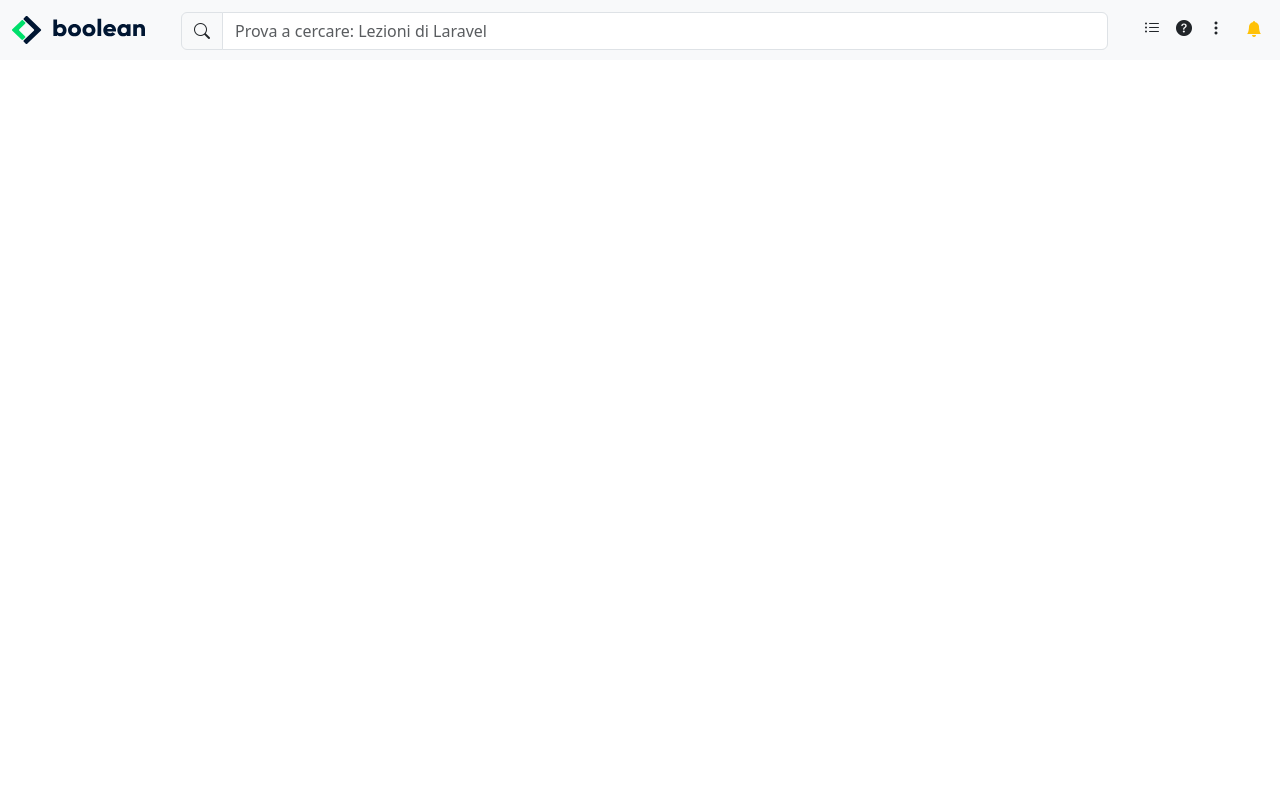
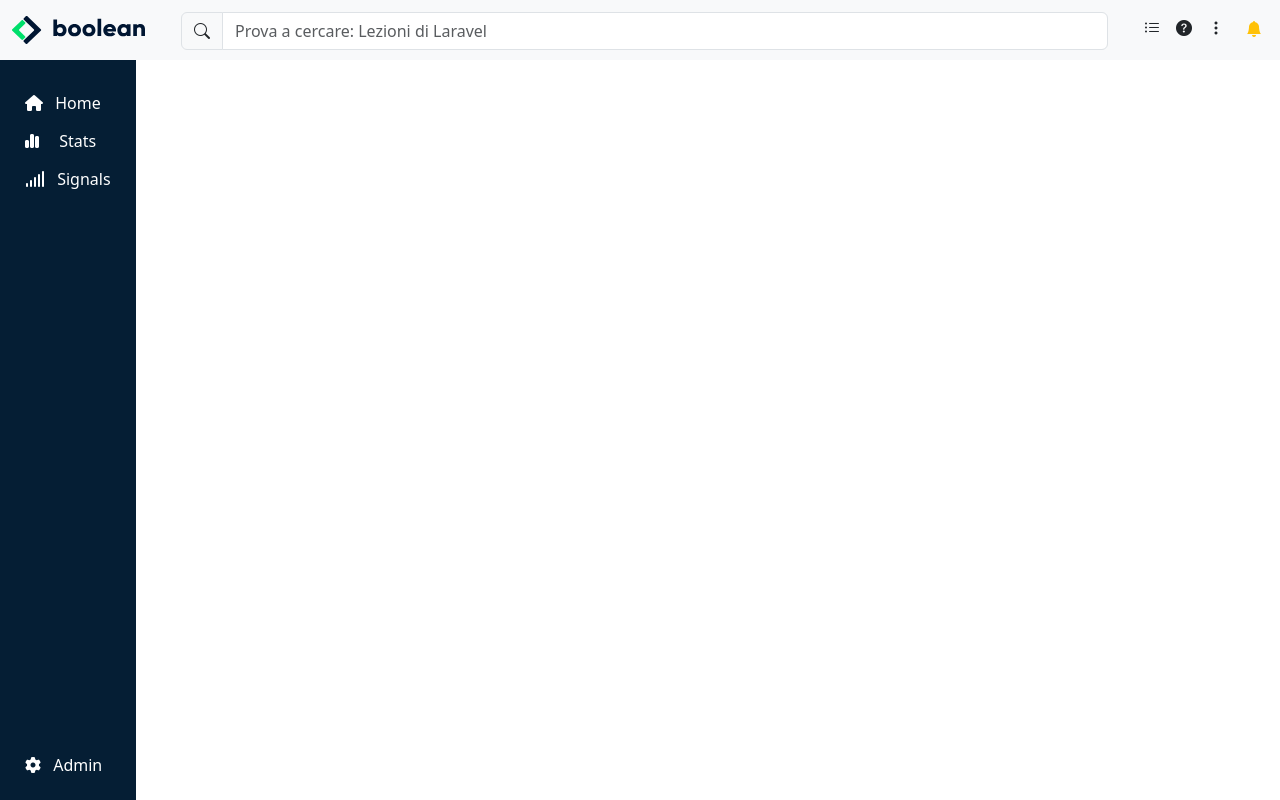
Before and after one commit to Eros000/html-css-bootstrap-dashboard, a plain HTML site: page index.html in a window 1280 px wide. Drawn offline with nearby package versions, Linux system fonts and the light colour scheme.

Commit message:
aside completato

```diff
--- a/css/style.css
+++ b/css/style.css
@@ -10,7 +10,7 @@
 
 
 /*
-    HEADER
+HEADER
 */
 
 header{
@@ -28,8 +28,13 @@ header{
 
 
 /*
-    ASIDE
+ASIDE
 */
+
+
+.my-bg-aside{
+    background-color: #051E34;
+}
 
 
 
@@ -37,5 +42,9 @@ header{
 
 
 /*
-    MAIN
+MAIN
 */
+
+.my-main{
+    height: calc(100vh - 60px);
+}
--- a/index.html
+++ b/index.html
@@ -13,6 +13,10 @@
         <!-- BOOTSTRAP ICONS-->
 
         <link rel="stylesheet" href="https://cdn.jsdelivr.net/npm/bootstrap-icons@1.10.5/font/bootstrap-icons.css">
+
+        <!-- FONT AWESOME ICONS-->
+
+        <link rel="stylesheet" href="https://cdnjs.cloudflare.com/ajax/libs/font-awesome/6.4.0/css/all.min.css" integrity="sha512-iecdLmaskl7CVkqkXNQ/ZH/XLlvWZOJyj7Yy7tcenmpD1ypASozpmT/E0iPtmFIB46ZmdtAc9eNBvH0H/ZpiBw==" crossorigin="anonymous" referrerpolicy="no-referrer" />
 
 
         <!-- CSS -->
@@ -85,11 +89,90 @@
         </header>
 
 
+        <main class="">
+
+            <div class="container-fluid">
+
+                <div class="row">
+
+                    <!--sezione aside-->
+
+                    <div class="col-auto my-bg-aside my-main d-flex flex-column justify-content-between">
+
+                        <div class="mt-4">
+
+                            <div>
+
+                                <button type="button" class="btn text-white">
+
+                                    <i class="fa-solid fa-house pe-2"></i>
+                                    <span calss="d-inline-block" >Home</span>
+
+                                </button>
+
+                            </div>
+
+                            <div>
+
+                                <button type="button" class="btn text-white">
+
+                                    <i class="fa-solid fa-chart-simple pe-3"></i>
+                                    <span calss="d-inline-block" >Stats</span>
+
+                                </button>
+
+                            </div>
+
+                            <div>
+
+                                <button type="button" class="btn text-white">
+
+                                    <i class="fa-solid fa-signal pe-2"></i>
+                                    <span calss="d-inline-block" >Signals</span>
+
+                                </button>
+
+                            </div>
+
+                        </div>
+
+                        <div class="mb-3">
+
+                            <div>
+
+                                <button type="button" class="btn text-white">
+
+                                    <i class="fa-solid fa-gear pe-2"></i>
+                                    <span calss="d-inline-block" >Admin</span>
+
+                                </button>
+
+                            </div>
+
+                        </div>
+
+
+                    </div>
+
+
+                    <!--sezione main-->
+
+                    <div class="col">
+
+
+                    </div>
 
 
 
 
-        <main>
+
+
+                </div>
+
+            </div>
+
+
+
 
         </main>
 
```
